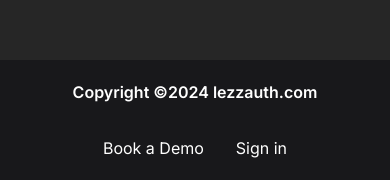
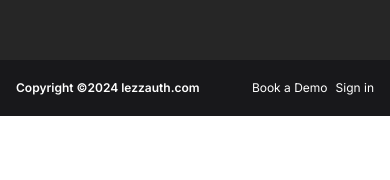
Before and after one commit to RidhoAkhsan/LezzAuth, a website: page index.html in a window 390 px wide. Shown: the part 1547-1727 px from the top of the page. After the commit the page ends 1663 px from the top, so only its background shows below. Drawn offline with Linux system fonts and the light colour scheme; files whose address does not match are found by name.

Commit message:
footer solve responsive problem

```diff
--- a/index.html
+++ b/index.html
@@ -130,7 +130,7 @@
           </div>
         </div>
         <div class="mt-8 lg:mb-auto lg:mt-0 items-end">
-          <img class="lg: w-[490px] sm:w-auto md:w-auto lg:w-[500px] xl:w-[600px] 2xl:w-[801px]" src="src/assets/img/section_feature.png" alt="Section Feature">
+          <img class="w-auto sm:w-auto md:w-auto lg:w-[500px] xl:w-[600px] 2xl:w-[801px]" src="src/assets/img/section_feature.png" alt="Section Feature">
         </div>
       </div>
       <!-- SECTION START -->
@@ -155,13 +155,13 @@
       </div>
       <!-- FOOTER -->
       <div
-        class="flex flex-col sm:flex-row justify-between items-center px-4 md:px-12  lg:px-16 2xl:px-28 py-5 sm:py-6  bg-zinc-900 mt-16 2xl:mt-[193px] mx-auto w-full"
+        class="flex flex-row justify-between items-center px-4 md:px-12  lg:px-16 2xl:px-28 py-5 sm:py-6  bg-zinc-900 mt-16 2xl:mt-[193px] mx-auto w-full"
       >
-        <p class="text-white text-base font-semibold">
+        <p class="text-white text-xs font-semibold">
           Copyright ©2024 lezzauth.com
         </p>
         <div
-          class="text-white text-base font-normal sm:font-normal justify-start items-start gap-8 flex mt-8 sm:mt-0"
+          class="text-white text-xs font-normal sm:font-normal justify-start items-start gap-2 sm:gap-8 flex mt-0"
         >
           <a href="/">Book a Demo</a>
           <a href="/">Sign in</a>
```
Also changed, not shown: src/output.css.
